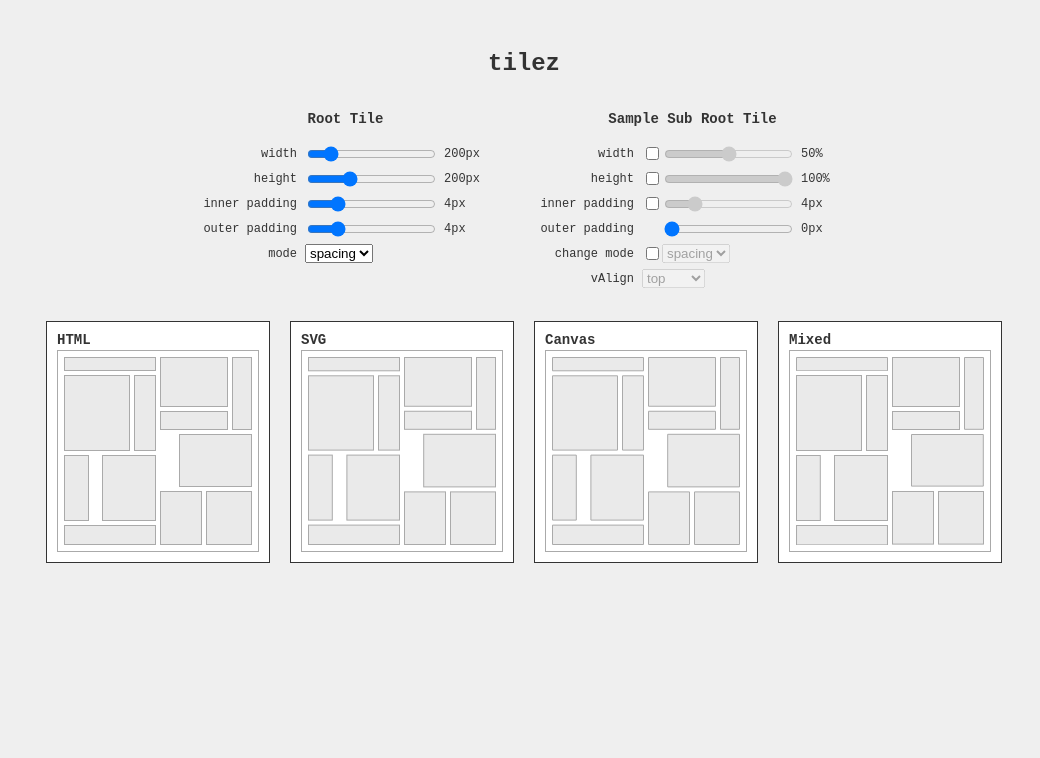
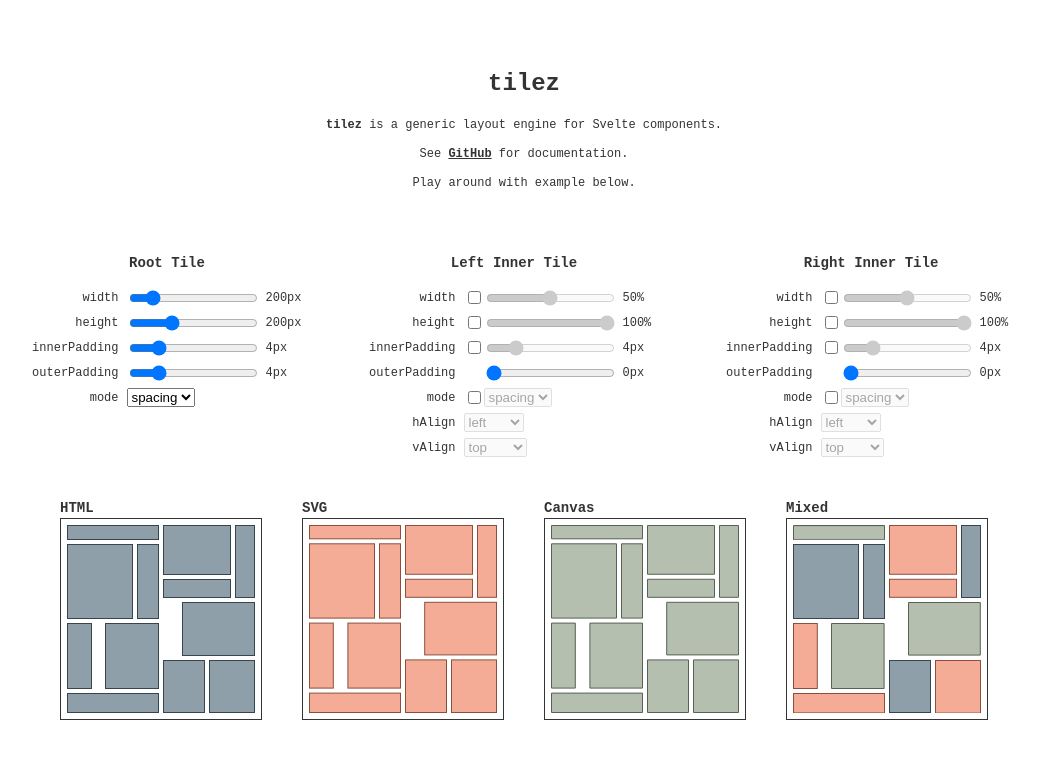
Before and after one commit to spren9er/tilez, a SvelteKit app: page / in a window 1280 px wide. Shown: the top 758 px of the page, without its empty margins (116-1156 px from the left). Built offline with nearby package versions, Linux system fonts and the light colour scheme.

Commit message:
Update demo page

```diff
--- a/src/examples/boxes/TileCanvasBox.svelte
+++ b/src/examples/boxes/TileCanvasBox.svelte
@@ -15,8 +15,8 @@
 
 		if (width > 0 && height > 0) {
 			ctx.beginPath();
-			ctx.fillStyle = '#eaeaea';
-			ctx.strokeStyle = '#aaaaaa';
+			ctx.fillStyle = '#b5bfaf';
+			ctx.strokeStyle = '#586254';
 			ctx.lineWidth = thickness;
 			ctx.rect(offset, offset, width, height);
 			ctx.fill();
--- a/src/examples/boxes/TileHTMLBox.svelte
+++ b/src/examples/boxes/TileHTMLBox.svelte
@@ -21,8 +21,9 @@
 		margin: 0;
 		padding: 0;
 		box-sizing: border-box;
-		background-color: #eaeaea;
+		background-color: #8f9fa9;
+
 		border-style: solid;
-		border-color: #aaaaaa;
+		border-color: #37464e;
 	}
 </style>
--- a/src/examples/boxes/TileSVGBox.svelte
+++ b/src/examples/boxes/TileSVGBox.svelte
@@ -7,4 +7,4 @@
 	$: height = $specs.height >= 1 ? $specs.height - 1 : 0;
 </script>
 
-<rect x={0.5} y={0.5} {width} {height} fill="#eaeaea" stroke="#aaaaaa" />
+<rect x={0.5} y={0.5} {width} {height} fill="#f5ac96" stroke="#8d4f3d" />
--- a/src/routes/+page.svelte
+++ b/src/routes/+page.svelte
@@ -1,5 +1,6 @@
 <script lang="ts">
 	import type {
+		TypeTilePropsHAlign,
 		TypeTilePropsVAlign,
 		TypeTilePropsMode,
 	} from '$lib/types/tileProps.type';
@@ -16,23 +17,47 @@
 	let outerPadding = 4;
 	let mode: TypeTilePropsMode = 'spacing';
 
-	let subWidthActivated = false;
-	let subHeightActivated = false;
-	let subInnerPaddingActivated = false;
-	let subModeActivated = false;
+	let leftWidthActivated = false;
+	let leftHeightActivated = false;
+	let leftInnerPaddingActivated = false;
+	let leftModeActivated = false;
 
-	let subWidth = 50;
-	let subHeight = 100;
-	let subInnerPadding = 4;
-	let subOuterPadding = 0;
-	let subVAlign: TypeTilePropsVAlign = 'top';
+	let leftWidth = 50;
+	let leftHeight = 100;
+	let leftInnerPadding = 4;
+	let leftOuterPadding = 0;
+	let leftHAlign: TypeTilePropsHAlign = 'left';
+	let leftVAlign: TypeTilePropsVAlign = 'top';
 
-	$: subWidthResult = subWidthActivated ? `${subWidth}%` : undefined;
-	$: subHeightResult = subHeightActivated ? `${subHeight}%` : undefined;
-	$: subInnerPaddingResult = subInnerPaddingActivated
-		? subInnerPadding
+	let rightWidthActivated = false;
+	let rightHeightActivated = false;
+	let rightInnerPaddingActivated = false;
+	let rightModeActivated = false;
+
+	let rightWidth = 50;
+	let rightHeight = 100;
+	let rightInnerPadding = 4;
+	let rightOuterPadding = 0;
+	let rightHAlign: TypeTilePropsHAlign = 'left';
+	let rightVAlign: TypeTilePropsVAlign = 'top';
+
+	$: leftWidthResult = leftWidthActivated ? `${leftWidth}%` : undefined;
+	$: leftHeightResult = leftHeightActivated ? `${leftHeight}%` : undefined;
+	$: leftInnerPaddingResult = leftInnerPaddingActivated
+		? leftInnerPadding
 		: undefined;
-	$: subModeResult = subModeActivated
+	$: leftModeResult = leftModeActivated
+		? mode === 'sizing'
+			? 'spacing'
+			: 'sizing'
+		: mode;
+
+	$: rightWidthResult = rightWidthActivated ? `${rightWidth}%` : undefined;
+	$: rightHeightResult = rightHeightActivated ? `${rightHeight}%` : undefined;
+	$: rightInnerPaddingResult = rightInnerPaddingActivated
+		? rightInnerPadding
+		: undefined;
+	$: rightModeResult = rightModeActivated
 		? mode === 'sizing'
 			? 'spacing'
 			: 'sizing'
@@ -40,6 +65,19 @@
 </script>
 
 <h1>tilez</h1>
+
+<div class="intro">
+	<p>
+		<b>tilez</b> is a generic layout engine for Svelte components.
+	</p>
+
+	<p>
+		See
+		<a href="https://github.com/spren9er/tilez#README">GitHub</a> for documentation.
+	</p>
+
+	<p>Play around with example below.</p>
+</div>
 
 <div class="forms">
 	<div class="form">
@@ -57,12 +95,12 @@
 				<div class="value">{height}px</div>
 			</div>
 			<div>
-				<label for="innerPadding">inner padding</label>
+				<label for="innerPadding">innerPadding</label>
 				<input type="range" min={0} max={20} bind:value={innerPadding} />
 				<div class="value">{innerPadding}px</div>
 			</div>
 			<div>
-				<label for="outerPadding">outer padding</label>
+				<label for="outerPadding">outerPadding</label>
 				<input type="range" min={0} max={20} bind:value={outerPadding} />
 				<div class="value">{outerPadding}px</div>
 			</div>
@@ -77,66 +115,160 @@
 	</div>
 
 	<div class="form">
-		<h3>Sample Sub Root Tile</h3>
+		<h3>Left Inner Tile</h3>
 
 		<form>
 			<div>
 				<label for="width">width</label>
-				<input type="checkbox" bind:checked={subWidthActivated} />
+				<input type="checkbox" bind:checked={leftWidthActivated} />
 				<input
 					type="range"
 					min={0}
 					max={100}
-					bind:value={subWidth}
-					disabled={!subWidthActivated}
+					bind:value={leftWidth}
+					disabled={!leftWidthActivated}
 				/>
-				<div class="value">{subWidth}%</div>
+				<div class="value">{leftWidth}%</div>
 			</div>
 			<div>
 				<label for="height">height</label>
-				<input type="checkbox" bind:checked={subHeightActivated} />
+				<input type="checkbox" bind:checked={leftHeightActivated} />
 				<input
 					type="range"
 					min={0}
 					max={100}
-					bind:value={subHeight}
-					disabled={!subHeightActivated}
+					bind:value={leftHeight}
+					disabled={!leftHeightActivated}
 				/>
-				<div class="value">{subHeight}%</div>
+				<div class="value">{leftHeight}%</div>
 			</div>
 			<div>
-				<label for="innerPadding">inner padding</label>
-				<input type="checkbox" bind:checked={subInnerPaddingActivated} />
+				<label for="innerPadding">innerPadding</label>
+				<input type="checkbox" bind:checked={leftInnerPaddingActivated} />
 				<input
 					type="range"
 					min={0}
 					max={20}
-					bind:value={subInnerPadding}
-					disabled={!subInnerPaddingActivated}
+					bind:value={leftInnerPadding}
+					disabled={!leftInnerPaddingActivated}
 				/>
-				<div class="value">{subInnerPadding}px</div>
+				<div class="value">{leftInnerPadding}px</div>
 			</div>
 			<div>
-				<label for="outerPadding">outer padding</label>
+				<label for="outerPadding">outerPadding</label>
 				<input type="checkbox" style:visibility="hidden" />
-				<input type="range" min={0} max={20} bind:value={subOuterPadding} />
-				<div class="value">{subOuterPadding}px</div>
+				<input type="range" min={0} max={20} bind:value={leftOuterPadding} />
+				<div class="value">{leftOuterPadding}px</div>
 			</div>
 			<div>
-				<label for="mode">change mode</label>
-				<input type="checkbox" bind:checked={subModeActivated} />
-				<select name="mode" bind:value={subModeResult} disabled={true}>
+				<label for="mode">mode</label>
+				<input type="checkbox" bind:checked={leftModeActivated} />
+				<select name="mode" bind:value={leftModeResult} disabled={true}>
 					<option value="spacing">spacing</option>
 					<option value="sizing">sizing</option>
+				</select>
+			</div>
+			<div>
+				<label for="hAlign">hAlign</label>
+				<select
+					name="hAlign"
+					bind:value={leftHAlign}
+					disabled={leftWidth + rightWidth >= 100}
+				>
+					<option value="left">left</option>
+					<option value="center">center</option>
+					<option value="right">right</option>
 				</select>
 			</div>
 			<div>
 				<label for="vAlign">vAlign</label>
 				<select
 					name="vAlign"
-					bind:value={subVAlign}
-					disabled={!subHeightActivated ||
-						(subHeightActivated && subHeight === 100)}
+					bind:value={leftVAlign}
+					disabled={!leftHeightActivated ||
+						(leftHeightActivated && leftHeight === 100)}
+				>
+					<option value="top">top</option>
+					<option value="center">center</option>
+					<option value="bottom">bottom</option>
+				</select>
+			</div>
+		</form>
+	</div>
+
+	<div class="form">
+		<h3>Right Inner Tile</h3>
+
+		<form>
+			<div>
+				<label for="width">width</label>
+				<input type="checkbox" bind:checked={rightWidthActivated} />
+				<input
+					type="range"
+					min={0}
+					max={100}
+					bind:value={rightWidth}
+					disabled={!rightWidthActivated}
+				/>
+				<div class="value">{rightWidth}%</div>
+			</div>
+			<div>
+				<label for="height">height</label>
+				<input type="checkbox" bind:checked={rightHeightActivated} />
+				<input
+					type="range"
+					min={0}
+					max={100}
+					bind:value={rightHeight}
+					disabled={!rightHeightActivated}
+				/>
+				<div class="value">{rightHeight}%</div>
+			</div>
+			<div>
+				<label for="innerPadding">innerPadding</label>
+				<input type="checkbox" bind:checked={rightInnerPaddingActivated} />
+				<input
+					type="range"
+					min={0}
+					max={20}
+					bind:value={rightInnerPadding}
+					disabled={!rightInnerPaddingActivated}
+				/>
+				<div class="value">{rightInnerPadding}px</div>
+			</div>
+			<div>
+				<label for="outerPadding">outerPadding</label>
+				<input type="checkbox" style:visibility="hidden" />
+				<input type="range" min={0} max={20} bind:value={rightOuterPadding} />
+				<div class="value">{rightOuterPadding}px</div>
+			</div>
+			<div>
+				<label for="mode">mode</label>
+				<input type="checkbox" bind:checked={rightModeActivated} />
+				<select name="mode" bind:value={rightModeResult} disabled={true}>
+					<option value="spacing">spacing</option>
+					<option value="sizing">sizing</option>
+				</select>
+			</div>
+			<div>
+				<label for="hAlign">hAlign</label>
+				<select
+					name="hAlign"
+					bind:value={rightHAlign}
+					disabled={leftWidth + rightWidth >= 100}
+				>
+					<option value="left">left</option>
+					<option value="center">center</option>
+					<option value="right">right</option>
+				</select>
+			</div>
+			<div>
+				<label for="vAlign">vAlign</label>
+				<select
+					name="vAlign"
+					bind:value={rightVAlign}
+					disabled={!rightHeightActivated ||
+						(rightHeightActivated && rightHeight === 100)}
 				>
 					<option value="top">top</option>
 					<option value="center">center</option>
@@ -154,12 +286,13 @@
 		<div class="root-tile" style:width="{width}px" style:height="{height}px">
 			<HTile {innerPadding} {outerPadding} {mode} type="html">
 				<VTile
-					width={subWidthResult}
-					height={subHeightResult}
-					innerPadding={subInnerPaddingResult}
-					outerPadding={subOuterPadding}
-					mode={subModeResult}
-					vAlign={subVAlign}
+					width={leftWidthResult}
+					height={leftHeightResult}
+					innerPadding={leftInnerPaddingResult}
+					outerPadding={leftOuterPadding}
+					mode={leftModeResult}
+					hAlign={leftHAlign}
+					vAlign={leftVAlign}
 				>
 					<Tile height="15%">
 						<TileHTMLBox />
@@ -184,7 +317,15 @@
 						<TileHTMLBox />
 					</Tile>
 				</VTile>
-				<VTile>
+				<VTile
+					width={rightWidthResult}
+					height={rightHeightResult}
+					innerPadding={rightInnerPaddingResult}
+					outerPadding={rightOuterPadding}
+					mode={rightModeResult}
+					hAlign={rightHAlign}
+					vAlign={rightVAlign}
+				>
 					<HTile height="40%" vAlign="top">
 						<VTile width="75%">
 							<Tile>
@@ -220,12 +361,13 @@
 		<div class="root-tile" style:width="{width}px" style:height="{height}px">
 			<HTile {innerPadding} {outerPadding} {mode} type="svg">
 				<VTile
-					width={subWidthResult}
-					height={subHeightResult}
-					innerPadding={subInnerPaddingResult}
-					outerPadding={subOuterPadding}
-					mode={subModeResult}
-					vAlign={subVAlign}
+					width={leftWidthResult}
+					height={leftHeightResult}
+					innerPadding={leftInnerPaddingResult}
+					outerPadding={leftOuterPadding}
+					mode={leftModeResult}
+					hAlign={leftHAlign}
+					vAlign={leftVAlign}
 				>
 					<Tile height="15%">
 						<TileSVGBox />
@@ -250,7 +392,15 @@
 						<TileSVGBox />
 					</Tile>
 				</VTile>
-				<VTile>
+				<VTile
+					width={rightWidthResult}
+					height={rightHeightResult}
+					innerPadding={rightInnerPaddingResult}
+					outerPadding={rightOuterPadding}
+					mode={rightModeResult}
+					hAlign={rightHAlign}
+					vAlign={rightVAlign}
+				>
 					<HTile height="40%" vAlign="top">
 						<VTile width="75%">
 							<Tile>
@@ -286,12 +436,13 @@
 		<div class="root-tile" style:width="{width}px" style:height="{height}px">
 			<HTile {innerPadding} {outerPadding} {mode} type="canvas">
 				<VTile
-					width={subWidthResult}
-					height={subHeightResult}
-					innerPadding={subInnerPaddingResult}
-					outerPadding={subOuterPadding}
-					mode={subModeResult}
-					vAlign={subVAlign}
+					width={leftWidthResult}
+					height={leftHeightResult}
+					innerPadding={leftInnerPaddingResult}
+					outerPadding={leftOuterPadding}
+					mode={leftModeResult}
+					hAlign={leftHAlign}
+					vAlign={leftVAlign}
 				>
 					<Tile height="15%">
 						<TileCanvasBox />
@@ -316,7 +467,15 @@
 						<TileCanvasBox />
 					</Tile>
 				</VTile>
-				<VTile>
+				<VTile
+					width={rightWidthResult}
+					height={rightHeightResult}
+					innerPadding={rightInnerPaddingResult}
+					outerPadding={rightOuterPadding}
+					mode={rightModeResult}
+					hAlign={rightHAlign}
+					vAlign={rightVAlign}
+				>
 					<HTile height="40%" vAlign="top">
 						<VTile width="75%">
 							<Tile>
@@ -352,12 +511,13 @@
 		<div class="root-tile" style:width="{width}px" style:height="{height}px">
 			<HTile {innerPadding} {outerPadding} {mode} type="plain">
 				<VTile
-					width={subWidthResult}
-					height={subHeightResult}
-					innerPadding={subInnerPaddingResult}
-					outerPadding={subOuterPadding}
-					mode={subModeResult}
-					vAlign={subVAlign}
+					width={leftWidthResult}
+					height={leftHeightResult}
+					innerPadding={leftInnerPaddingResult}
+					outerPadding={leftOuterPadding}
+					mode={leftModeResult}
+					hAlign={leftHAlign}
+					vAlign={leftVAlign}
 				>
 					<Tile height="15%" type="canvas">
 						<TileCanvasBox />
@@ -374,36 +534,44 @@
 						<Tile width="30%" type="svg">
 							<TileSVGBox />
 						</Tile>
-						<Tile width="60%" hAlign="right" type="html">
-							<TileHTMLBox />
+						<Tile width="60%" hAlign="right" type="canvas">
+							<TileCanvasBox />
 						</Tile>
 					</HTile>
 					<Tile height="20%" type="svg">
 						<TileSVGBox />
 					</Tile>
 				</VTile>
-				<VTile>
+				<VTile
+					width={rightWidthResult}
+					height={rightHeightResult}
+					innerPadding={rightInnerPaddingResult}
+					outerPadding={rightOuterPadding}
+					mode={rightModeResult}
+					hAlign={rightHAlign}
+					vAlign={rightVAlign}
+				>
 					<HTile height="40%" vAlign="top">
-						<VTile width="75%" type="html">
+						<VTile width="75%" type="svg">
 							<Tile>
-								<TileHTMLBox />
+								<TileSVGBox />
 							</Tile>
 							<Tile height="30%">
-								<TileHTMLBox />
+								<TileSVGBox />
 							</Tile>
 						</VTile>
-						<Tile type="canvas">
-							<TileCanvasBox />
+						<Tile type="html">
+							<TileHTMLBox />
 						</Tile>
 					</HTile>
 					<Tile width="80%" hAlign="right" type="canvas">
 						<TileCanvasBox />
 					</Tile>
-					<HTile height="30%" vAlign="bottom" type="svg">
+					<HTile height="30%" vAlign="bottom" type="html">
 						<Tile>
-							<TileSVGBox />
+							<TileHTMLBox />
 						</Tile>
-						<Tile width="50px">
+						<Tile width="50px" type="svg">
 							<TileSVGBox />
 						</Tile>
 					</HTile>
@@ -418,13 +586,29 @@
 		font-family: 'Courier New', Courier, monospace;
 		font-size: 12px;
 		color: #333333;
-		background-color: #efefef;
+		background-color: #ffffff;
 		margin: 50px;
 	}
 
 	h1 {
 		text-align: center;
-		margin: 20px 10px;
+		margin: 70px 10px 20px 10px;
+	}
+
+	a,
+	a:visited {
+		color: #333333;
+		font-weight: bold;
+	}
+
+	.intro {
+		line-height: 140%;
+		position: relative;
+		left: 50%;
+		margin-left: -300px;
+		width: 600px;
+		text-align: center;
+		margin-bottom: 50px;
 	}
 
 	.forms {
@@ -468,7 +652,6 @@
 	.tile-type {
 		margin: 10px;
 		padding: 10px;
-		border: 1px solid #333333;
 		background-color: #ffffff;
 	}
 
@@ -477,6 +660,6 @@
 	}
 
 	.root-tile {
-		border: 1px solid #aaaaaa;
+		border: 1px solid #333333;
 	}
 </style>
```
